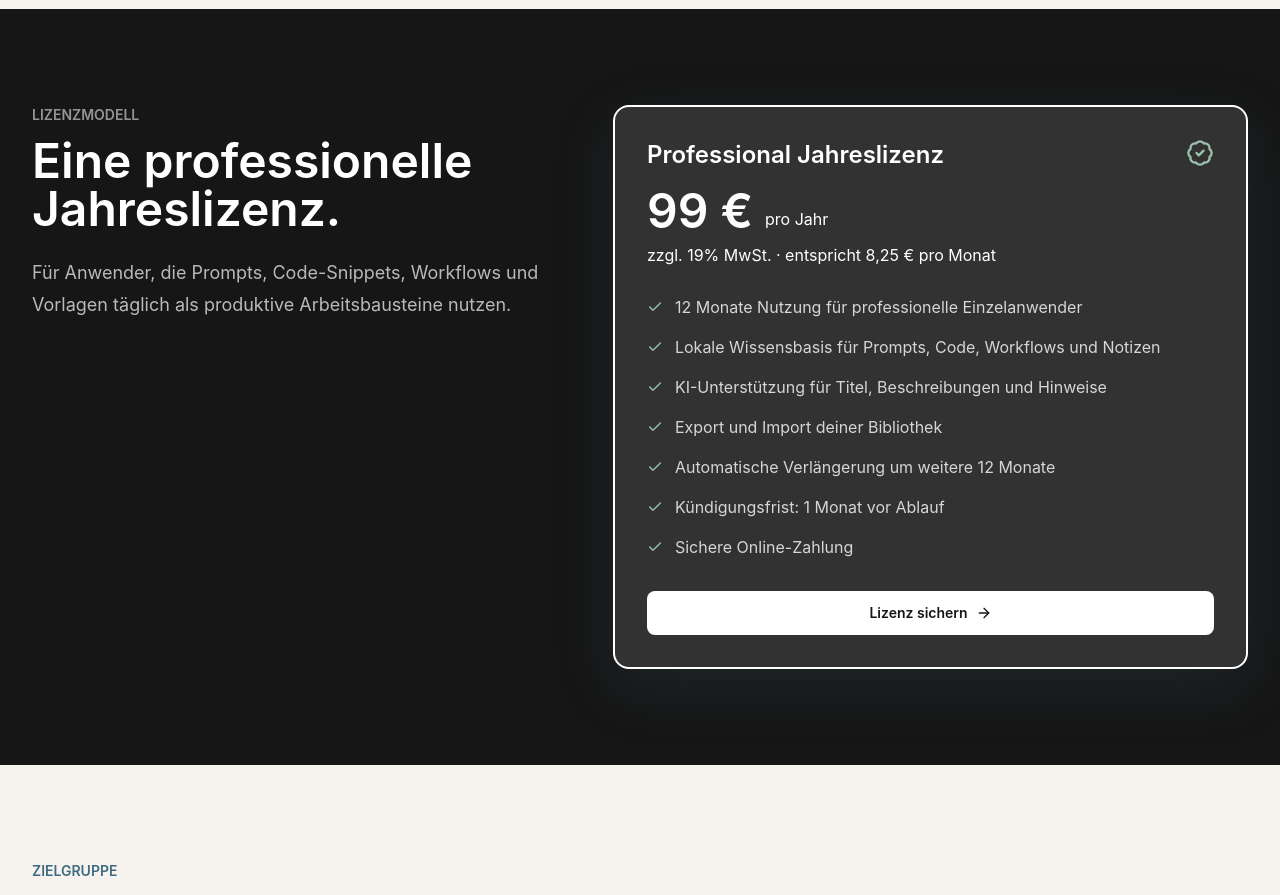
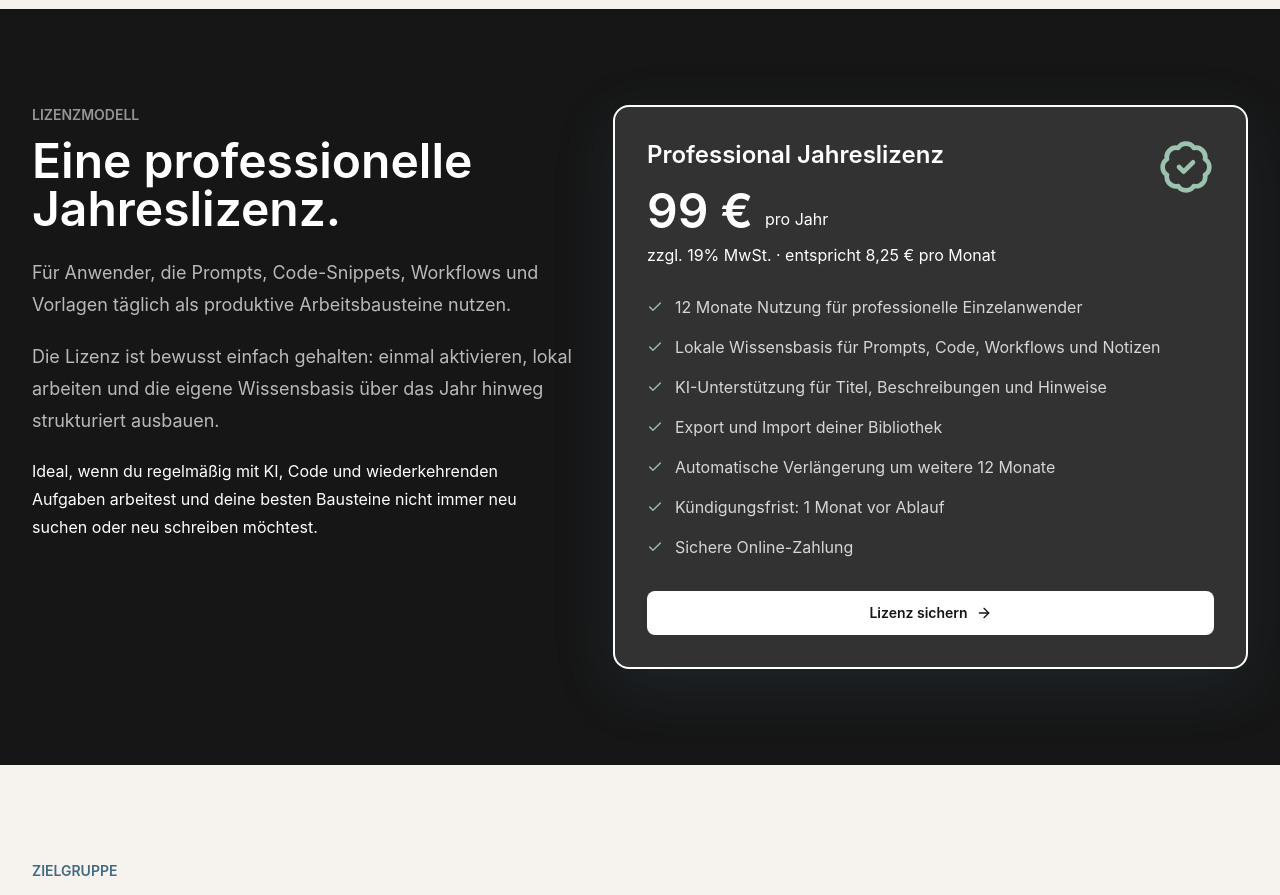
Before and after one commit to BM1964-25/Smart-SnippedFlow-Landingpage, a React (Vite) app: page / in a window 1280 px wide. Shown: the part 3120-4015 px from the top of the page. Built offline with nearby package versions, Linux system fonts and the light colour scheme.

Commit message:
Expand license section copy

```diff
--- a/src/main.tsx
+++ b/src/main.tsx
@@ -431,6 +431,16 @@ function License() {
             Für Anwender, die Prompts, Code-Snippets, Workflows und Vorlagen
             täglich als produktive Arbeitsbausteine nutzen.
           </p>
+          <p className="mt-5 max-w-2xl text-lg leading-8 text-white/70">
+            Die Lizenz ist bewusst einfach gehalten: einmal aktivieren, lokal
+            arbeiten und die eigene Wissensbasis über das Jahr hinweg
+            strukturiert ausbauen.
+          </p>
+          <p className="mt-5 max-w-2xl text-base leading-7 text-white/56">
+            Ideal, wenn du regelmäßig mit KI, Code und wiederkehrenden Aufgaben
+            arbeitest und deine besten Bausteine nicht immer neu suchen oder
+            neu schreiben möchtest.
+          </p>
         </div>
         <div className="rounded-2xl border-2 border-white bg-white/[0.12] p-6 shadow-glow sm:p-8">
           <div className="flex items-start justify-between gap-6">
@@ -442,7 +452,7 @@ function License() {
               </div>
               <p className="mt-2 text-white/64">zzgl. 19% MwSt. · entspricht 8,25 € pro Monat</p>
             </div>
-            <BadgeCheck className="h-7 w-7 text-[#9bc3ad]" />
+            <BadgeCheck className="h-14 w-14 shrink-0 text-[#9bc3ad]" />
           </div>
           <ul className="mt-7 space-y-4 text-white/80">
             {[
```
